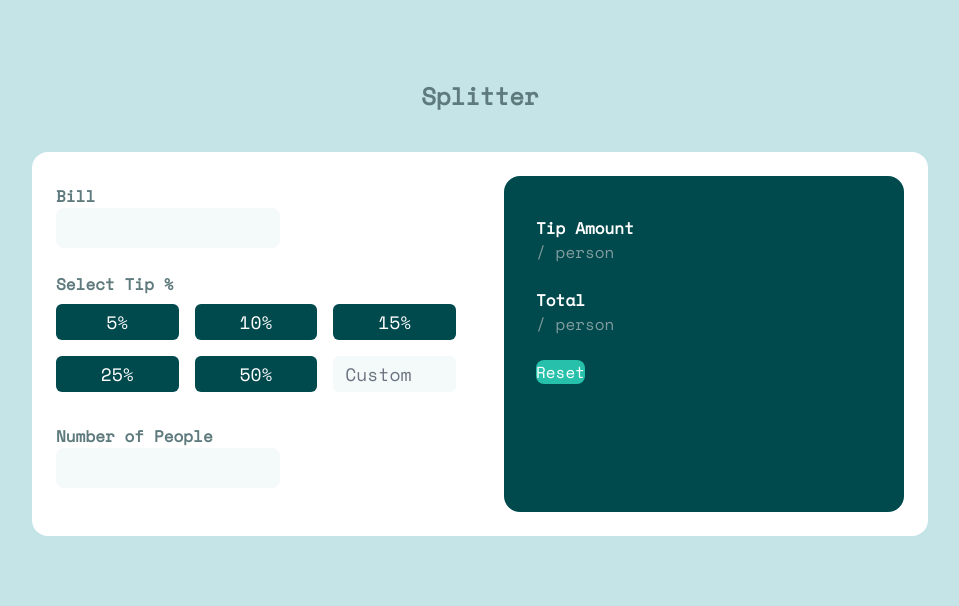
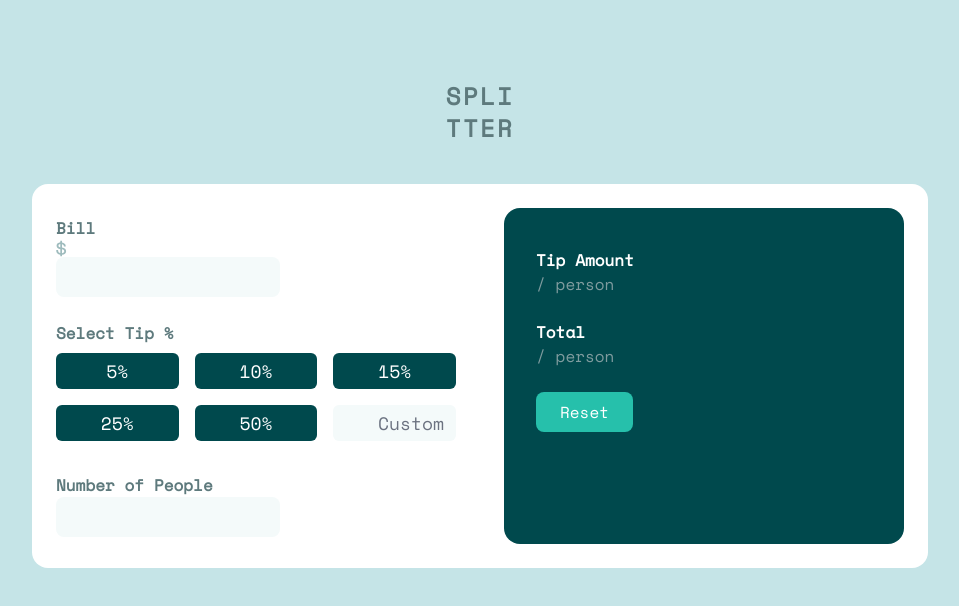
Before and after one commit to Kass-S/tip-calculator, a React (Vite) app: page / in a window 1280 px wide. Shown: the top 606 px of the page, without its empty margins (160-1119 px from the left). Built offline with nearby package versions, Linux system fonts and the light colour scheme.

Commit message:
style update

```diff
--- a/src/App.jsx
+++ b/src/App.jsx
@@ -7,7 +7,8 @@ function App() {
   return (
     <div>
       <div>
-        <p className='flex justify-center text-2xl font-bold mt-20 my-10 text-color-dark'>Splitter</p>
+        <p className='flex justify-center text-2xl font-bold mt-20 text-color-dark tracking-widest'>SPLI</p>
+        <p className='flex justify-center text-2xl font-bold mb-10 text-color-dark tracking-widest'>TTER</p>
       </div>
 
       <TipCard />
--- a/src/components/TipCard.jsx
+++ b/src/components/TipCard.jsx
@@ -11,7 +11,8 @@ const TipCard = () => {
                     <h5 className=" font-bold text-color-dark">
                         Bill
                     </h5>
-                    <input type="number" className='input-bg rounded-lg' />
+                    <img src="/assets/icon-dollar.svg" alt="" />
+                    <input type="number" className='input-bg rounded-lg text-right' />
                 </div>
 
                 <div className='my-6'>
@@ -24,7 +25,7 @@ const TipCard = () => {
                         <button className='inner-card-bg rounded-md text-lg py-1 m-2 text-white button-hover'>15%</button>
                         <button className='inner-card-bg rounded-md text-lg py-1 m-2 text-white button-hover'>25%</button>
                         <button className='inner-card-bg rounded-md text-lg py-1 m-2 text-white button-hover'>50%</button>
-                        <input type="text" placeholder="Custom" className='input-bg rounded-md text-lg py-1 m-2' />
+                        <input type="text" placeholder="Custom" className='input-bg rounded-md text-lg py-1 m-2 text-right' />
                     </div>
                 </div>
 
@@ -32,7 +33,7 @@ const TipCard = () => {
                     <h5 className=" font-bold text-color-dark">
                         Number of People
                     </h5>
-                    <input type="number" className='input-bg rounded-lg' />
+                    <input type="number" className='input-bg rounded-lg text-right' />
                 </div>
 
             </div>
@@ -56,7 +57,7 @@ const TipCard = () => {
                     </p>
                 </div>
 
-                <button className='text-white button-hover rounded-lg reset-btn-bg'>Reset</button>
+                <button className='text-white button-hover rounded-lg reset-btn-bg p-2 px-6'>Reset</button>
 
             </div>
         </div>
```
